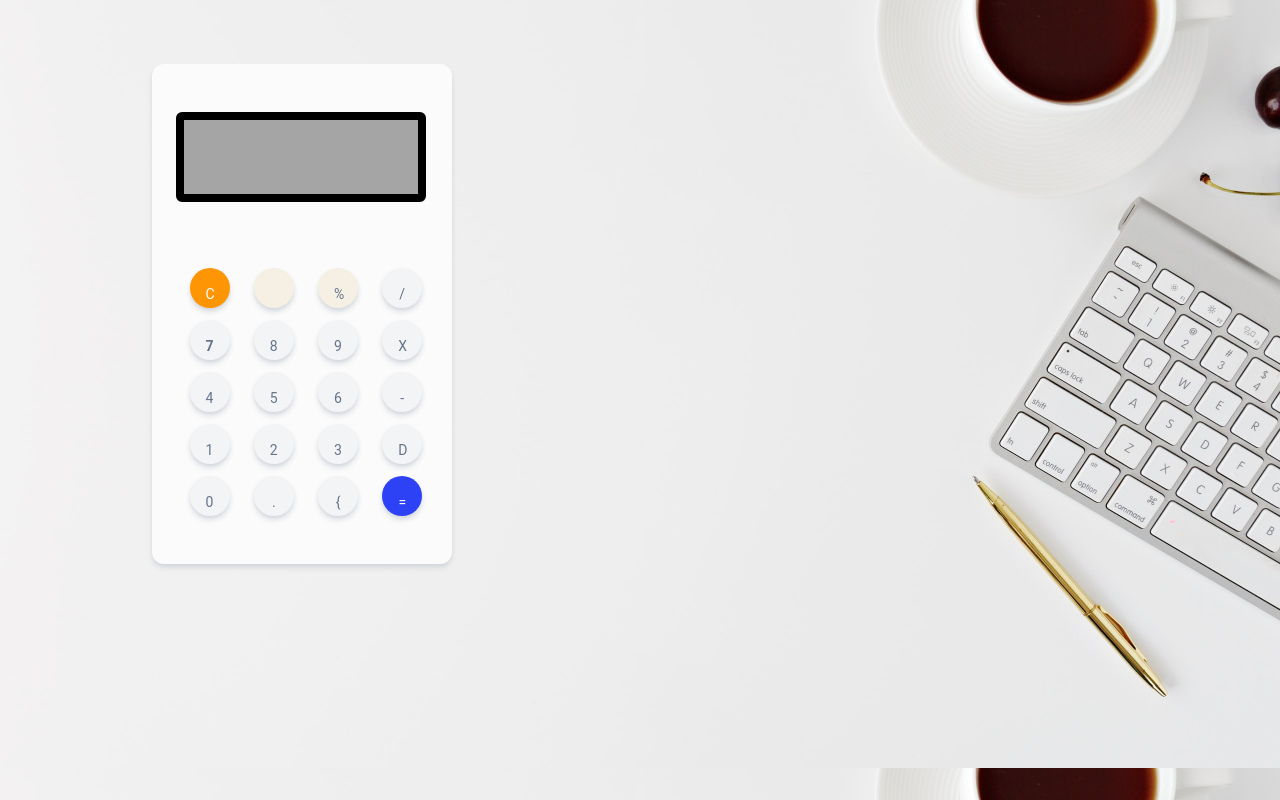
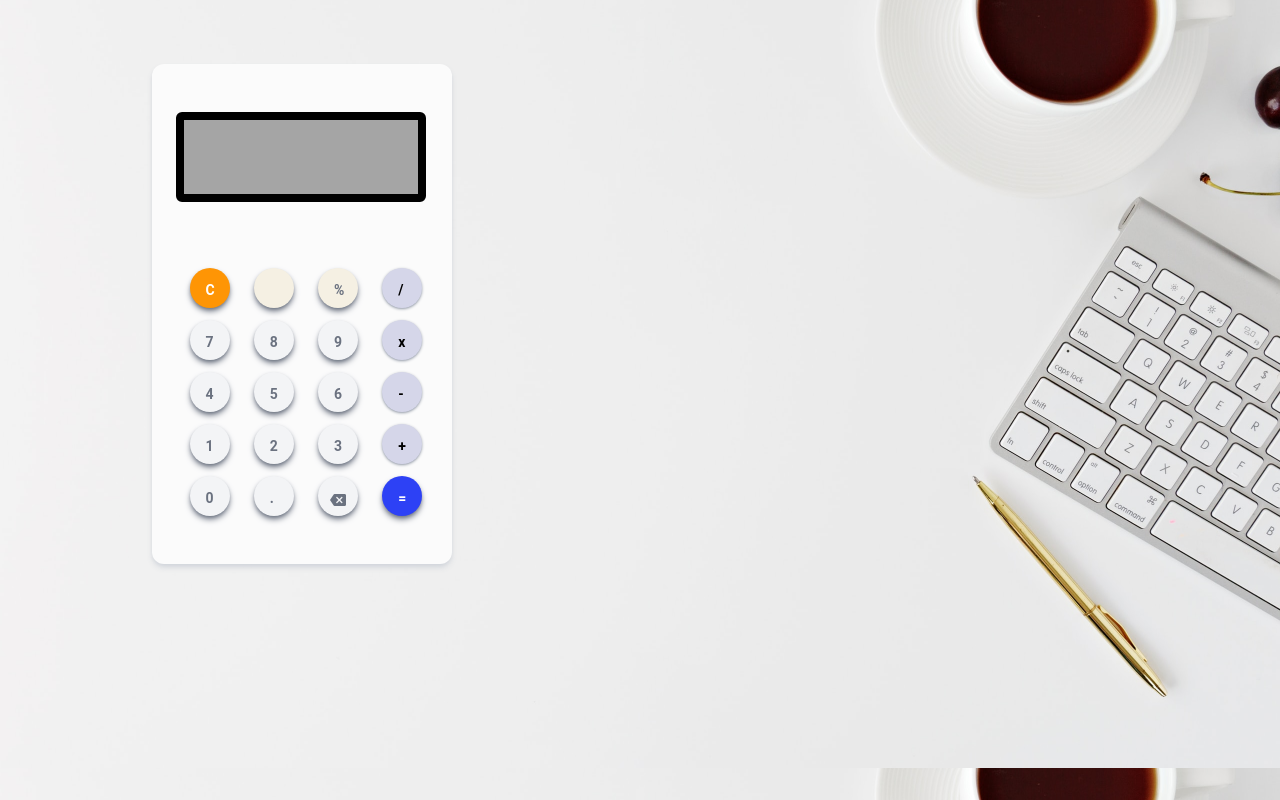
Before and after one commit to kelly1801/calc, a website: page src/index.html in a window 1280 px wide. Drawn offline with Linux system fonts and the light colour scheme.

Commit message:
finish desing

```diff
--- a/src/index.html
+++ b/src/index.html
@@ -2,6 +2,7 @@
 <html lang="en">
 <head>
   <meta charset="UTF-8">
+  <link rel="stylesheet" href="https://fonts.googleapis.com/icon?family=Material+Icons">
   <link href="/dist/output.css" rel="stylesheet">
   <title>Calculator</title>
   </head>
@@ -15,28 +16,30 @@
   <div id="lector" class="h-[90px] w-[250px] bg-[#A5A5A5] border-8 border-black rounded-md ml-6 absolute mt-12"></div>
 <!--end lector-->
 <!--start buttons-->
-<div id="button_section" class="mx-auto columns-4 gap-8 h-5/6 w-3/4 my-48">
+<div id="button_section" class="mx-auto columns-4 gap-8 h-5/6 w-3/4 my-48 ">
 
-  <button class="btn-calc bg-[#FE9505] text-white">C</button>
+  <button class="btn-calc bg-[#FE9505] active:bg-[#DD922B] text-white">C</button>
   <button class="btn-calc font-bold">7</button>
   <button class="btn-calc">4</button>
   <button class="btn-calc">1</button>
-  <button class="btn-calc">0</button>
+  <button class="btn-calc ">0</button>
   <button class="btn-calc bg-[#F5F0E3]"></button>
   <button class="btn-calc">8</button>
   <button class="btn-calc">5</button>
   <button class="btn-calc">2</button>
-  <button class="btn-calc">.</button>
+  <button class="btn-calc ">.</button>
   <button class="btn-calc bg-[#F5F0E3]">%</button>
   <button class="btn-calc">9</button>
   <button class="btn-calc">6</button>
   <button class="btn-calc">3</button>
-  <button class="btn-calc">{</button>
-  <button class="btn-calc">/</button>
-  <button class="btn-calc">X</button>
-  <button class="btn-calc">-</button>
-  <button class="btn-calc">D</button>
-  <button class="btn-calc bg-[#2D41F5] text-white">=</button>
+  <button class="btn-calc "><i class="text-base leading-4 -ml-1 material-icons">
+    backspace
+  </i></button>
+  <button class="btn-calc-operator">/</button>
+  <button class="btn-calc-operator">x</button>
+  <button class="btn-calc-operator">-</button>
+  <button class="btn-calc-operator">+</button>
+  <button id="equal" class="btn-calc bg-[#2D41F5] text-white">=</button>
 
 </div>
 <!--end buttons-->
--- a/src/input.css
+++ b/src/input.css
@@ -2,22 +2,17 @@
 @tailwind components;
 @tailwind utilities;
 
-@layer base{
-@fontface{
-        font-family: "Roboto";
-        src: url("https://fonts.googleapis.com/css2?family=Roboto:ital,wght@1,300&display=swap" rel="stylesheet");
-        font-weight: normal;
-        font-style: normal;
-    }
-    .roboto{
-        font-family: "Roboto";
-    }
-}
+
 @layer components{
 
 
     .btn-calc{
-        @apply roboto text-slate-500 text-sm text-center mt-3 p-4 h-10 w-10 mx-auto rounded-full bg-[#F3F4F6] shadow-md shadow-gray-300
+        @apply  font-sans leading-3 text-gray-500 active:bg-[#CDD5DB] font-bold text-sm text-justify mt-3 p-4 h-10 w-10 mx-auto rounded-full bg-[#F3F4F6] shadow-md  shadow-gray-500
+
+    }
+
+    .btn-calc-operator{
+        @apply  font-sans leading-3 text-black active:bg-[#5563E6] font-bold text-sm text-justify mt-3 p-4 h-10 w-10 mx-auto rounded-full bg-[#D5D6E9] shadow shadow-gray-400
     }
 
 };
--- a/tailwind.config.js
+++ b/tailwind.config.js
@@ -1,10 +1,14 @@
 module.exports = {
   content: ["./src/**/*.{html,js}"],
   theme: {
+    fontFamily: {
+      'sans': ['Roboto'],
+    },
     extend: {
       backgroundImage: {
         'calc': "url('../images/Calculator.png')",
-      }
+      },
+
 
     },
   },
```
Also changed, not shown: dist/output.css, icons/backspace_black_24dp.svg (added).
